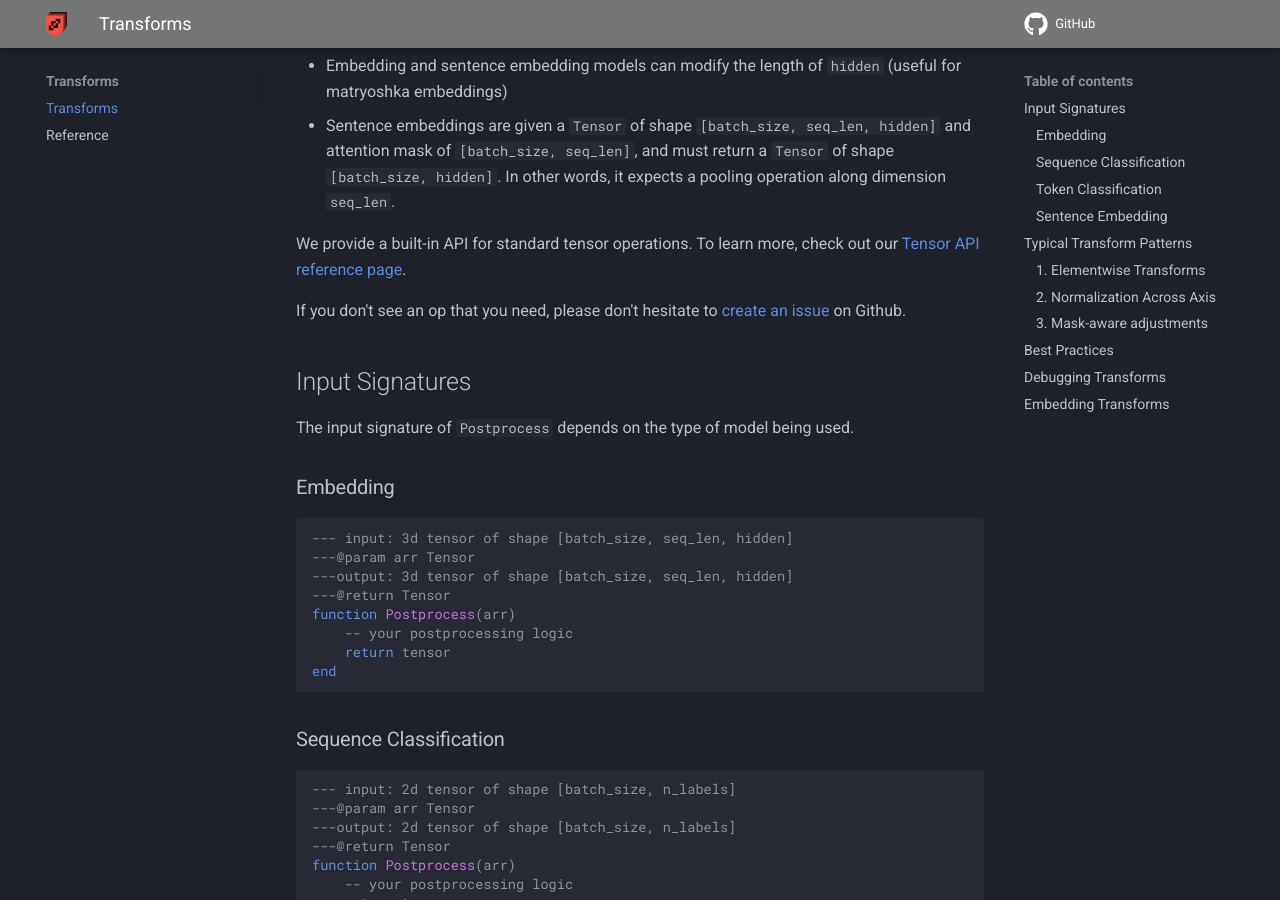
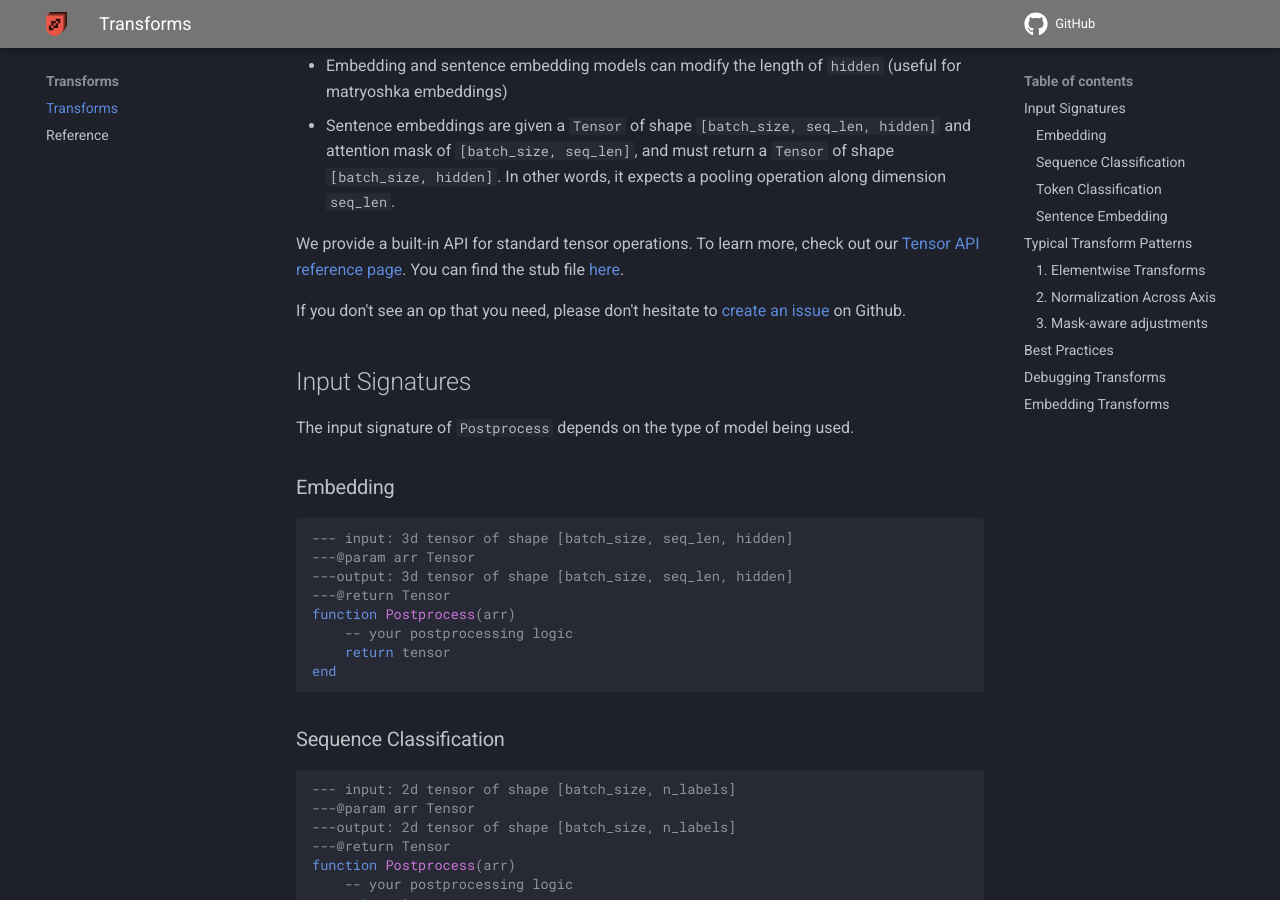
Before and after one commit to mozilla-ai/encoderfile, an MkDocs documentation site: the page built from docs/transforms/index.md, in a window 1280 px wide and 900 px high, scrolled down 527 px. Built offline with MkDocs 1.6.1 and Material for MkDocs 9.7.7, drawn with Linux system fonts in a browser that asks for light colours; comment, search, counter and statistics services are not loaded; the version menu is left out.

Commit message:
refactor

```diff
--- a/docs/transforms/index.md
+++ b/docs/transforms/index.md
@@ -18,7 +18,7 @@ With a handful of exceptions, the `Postprocess` function must return a `Tensor`
 - Embedding and sentence embedding models can modify the length of `hidden` (useful for matryoshka embeddings)
 - Sentence embeddings are given a `Tensor` of shape `[batch_size, seq_len, hidden]` and attention mask of `[batch_size, seq_len]`, and must return a `Tensor` of shape `[batch_size, hidden]`. In other words, it expects a pooling operation along dimension `seq_len`.
 
-We provide a built-in API for standard tensor operations. To learn more, check out our [Tensor API reference page](reference).
+We provide a built-in API for standard tensor operations. To learn more, check out our [Tensor API reference page](reference). You can find the stub file [here](https://github.com/mozilla-ai/encoderfile/blob/main/encoderfile-core/stubs/lua/tensor.lua).
 
 If you don't see an op that you need, please don't hesitate to [create an issue](https://github.com/mozilla-ai/encoderfile/issues) on Github.
 
```
